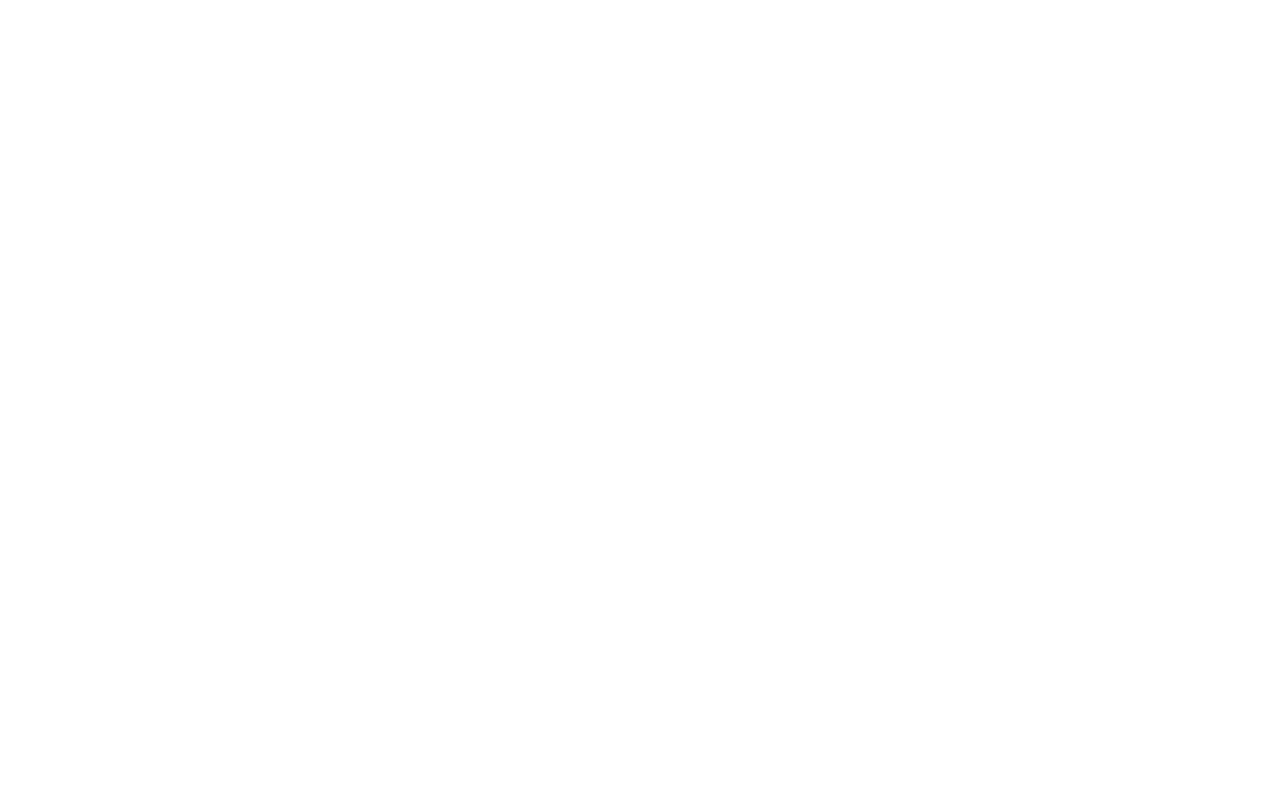
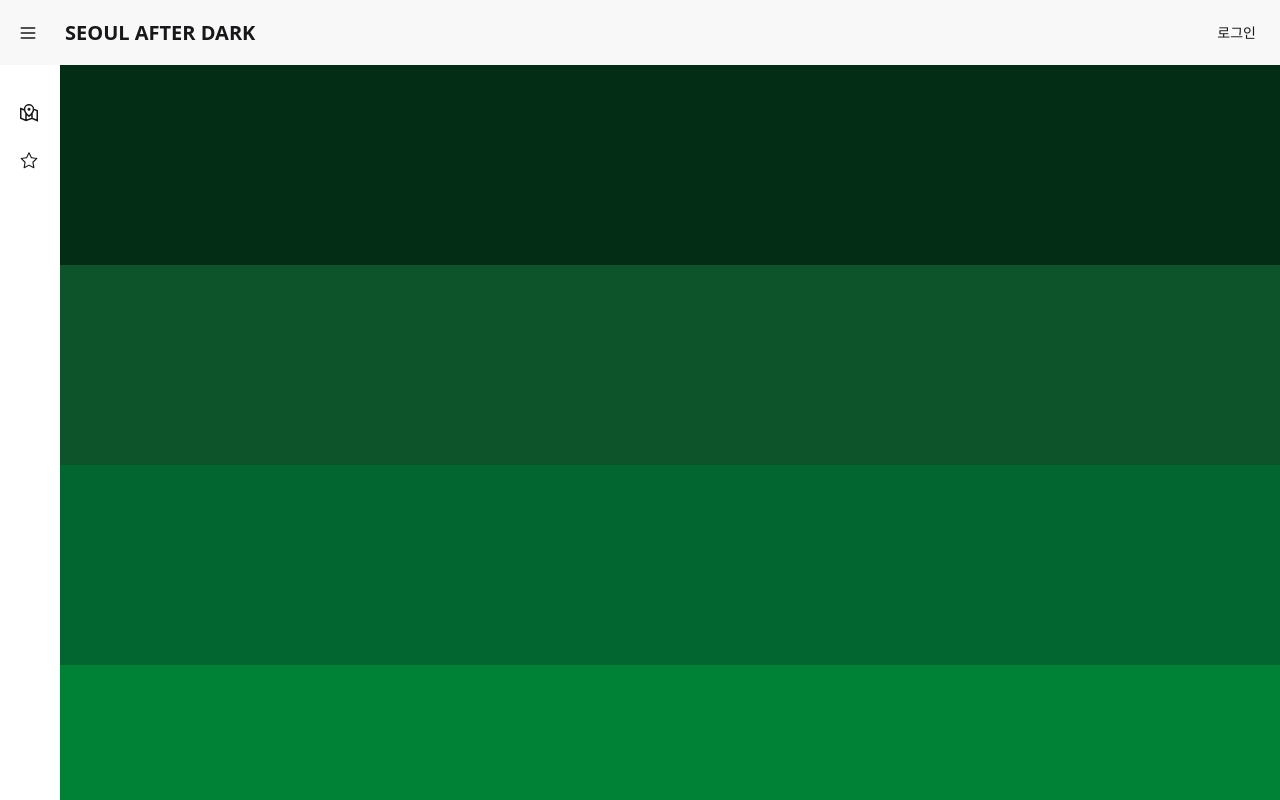
Before and after one commit to sunnao/seoul_after_dark, a React (Vite) app: page /favorite in a window 1280 px wide. Before the commit this address had no page. Shown: the top 800 px of the page. Built offline with nearby package versions, Linux system fonts and the light colour scheme.

Commit message:
레이아웃 수정 및 즐겨찾기페이지 추가

```diff
--- a/src/App.tsx
+++ b/src/App.tsx
@@ -6,6 +6,7 @@
 import { MapLayout } from '@/components/layouts/MapLayout';
 import { JoinPage } from '@/pages/JoinPage';
 import { MyPage } from '@/pages/MyPage';
+import { FavoritePage } from '@/pages/FavoritePage';
 import { AuthProvider } from '@/features/auth/contexts';
 
 function App() {
@@ -20,6 +21,7 @@
           </Route>
           <Route path="/" element={<Layout />}>
             <Route path="mypage" element={<MyPage />} />
+            <Route path="favorite" element={<FavoritePage />} />
           </Route>
         </Routes>
       </BrowserRouter>
--- a/src/components/layouts/Layout.tsx
+++ b/src/components/layouts/Layout.tsx
@@ -4,18 +4,18 @@
 
 export const Layout = () => {
   return (
-    <div className="flex h-screen flex-col">
+    <div className="flex h-screen flex-col bg-base-300">
       <Header />
-      <div className="relative flex flex-1 overflow-auto">
+      <div className="relative flex flex-1">
         <div className="drawer">
           <input id="my-drawer-2" type="checkbox" className="drawer-toggle" />
-          <div className="drawer-content flex flex-col items-center justify-center">
+          <div className="drawer-content flex flex-col items-center justify-center overflow-auto">
             <Outlet />
           </div>
 
           <SideNavbar />
         </div>
       </div>
-     </div>
+    </div>
   );
 };
--- a/src/components/layouts/SideNavbar.tsx
+++ b/src/components/layouts/SideNavbar.tsx
@@ -1,15 +1,17 @@
-import { GrMapLocation } from 'react-icons/gr';
 import { Link } from 'react-router-dom';
-
+import { menuItems } from '@/constants/menu';
+import React from 'react';
 export const SideNavbar = () => {
   return (
     <>
       <ul className="menu hidden h-full w-15 flex-nowrap overflow-y-auto bg-base-100 px-2 py-6 text-base-content md:block">
-        <li>
-          <Link to="/">
-            <GrMapLocation className="text-lg" />
-          </Link>
-        </li>
+        {menuItems.map((item) => (
+          <li key={item.id}>
+            <Link to={item.path} className="flex h-12 items-center">
+              <span className="text-lg">{React.createElement(item.icon)}</span>
+            </Link>
+          </li>
+        ))}
       </ul>
       <div className="drawer-side absolute top-0 bottom-0 left-0 h-full transition-transform">
         <label
@@ -18,12 +20,14 @@
           className="drawer-overlay opacity-0"
         ></label>
         <ul className="menu z-100 h-full w-15 flex-nowrap overflow-y-auto bg-base-100 px-2 py-6 text-base-content md:w-50">
-          <li>
-            <Link to="/">
-              <GrMapLocation className="mr-2 text-lg" />
-              <span className="hidden md:block">지도</span>
-            </Link>
-          </li>
+          {menuItems.map((item) => (
+            <li key={item.id}>
+              <Link to={item.path} className="flex h-12 items-center">
+                <span className="mr-2 text-lg">{React.createElement(item.icon)}</span>
+                <span className="hidden md:block">{item.label}</span>
+              </Link>
+            </li>
+          ))}
         </ul>
       </div>
     </>
--- /dev/null
+++ b/src/constants/menu.ts
@@ -0,0 +1,26 @@
+
+import { GoStar } from 'react-icons/go';
+import { GrMapLocation } from 'react-icons/gr';
+import { IconType } from 'react-icons/lib';
+
+interface MenuItem {
+  id: number;
+  label: string;
+  icon: IconType;
+  path: string;
+}
+
+export const menuItems: MenuItem[] = [
+  {
+		id: 0,
+    label: '지도',
+    icon: GrMapLocation,
+    path: '/',
+  },
+  {
+		id: 1,
+    label: '즐겨찾기',
+    icon: GoStar,
+    path: '/favorite',
+  },
+];
--- /dev/null
+++ b/src/pages/FavoritePage.tsx
@@ -0,0 +1,14 @@
+
+
+export const FavoritePage = () => {
+
+  return (
+    <div className="h-full w-full">
+      <div className="h-50 bg-green-950 p-10"></div>
+      <div className="h-50 bg-green-900 p-10"></div>
+      <div className="h-50 bg-green-800 p-10"></div>
+      <div className="h-50 bg-green-700 p-10"></div>
+      <div className="h-50 bg-green-950 p-10"></div>
+    </div>
+  );
+};
```
